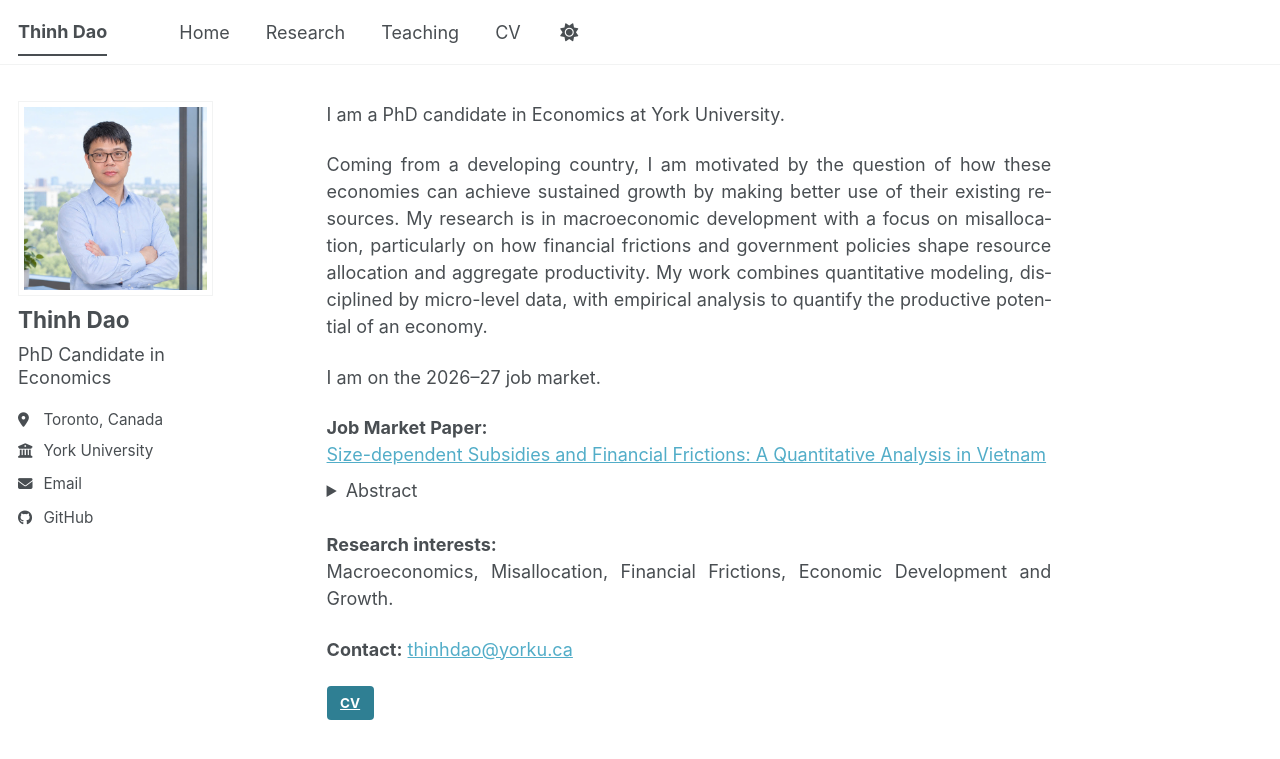
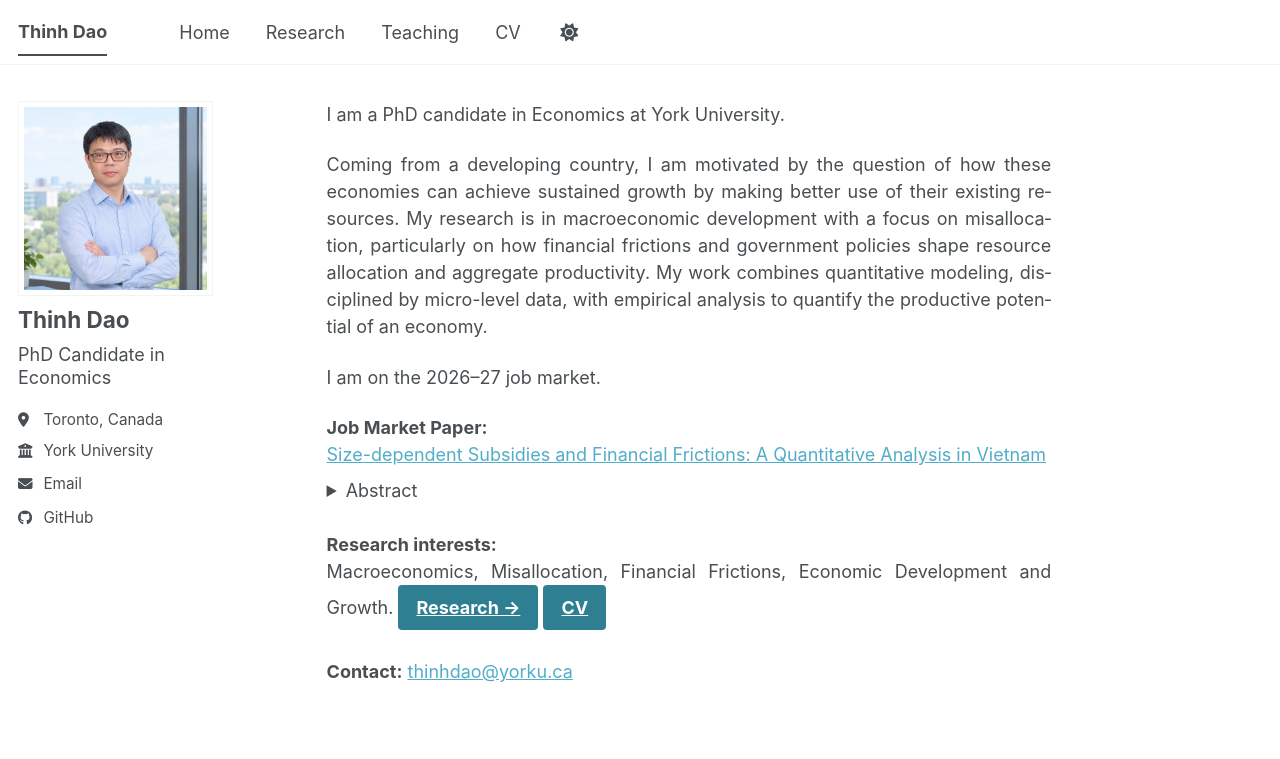
Before and after one commit to thinh-dao-econ/thinh-dao-econ.github.io, a Jekyll site: the page built from _pages/about.md, in a window 1280 px wide. Shown: the top 759 px of the page. Built offline with Jekyll 4.4.1, drawn with Linux system fonts in a browser that asks for light colours; a style sheet for code colours, icons or effects is not loaded.

```diff
--- a/_pages/about.md
+++ b/_pages/about.md
@@ -24,7 +24,6 @@ Motivated by a policy in Vietnam that capped short-term lending rates for small
 
 **Research interests:**<br>
 Macroeconomics, Misallocation, Financial Frictions, Economic Development and Growth.
+[Research →](/publications/){: .btn .btn--primary .btn--large} [CV](/files/Thinh_Dao_CV.pdf){: .btn .btn--primary .btn--large}
 
 **Contact:** [thinhdao@yorku.ca](mailto:thinhdao@yorku.ca)
-
-[CV](/files/Thinh_Dao_CV.pdf){: .btn .btn--primary}
```
